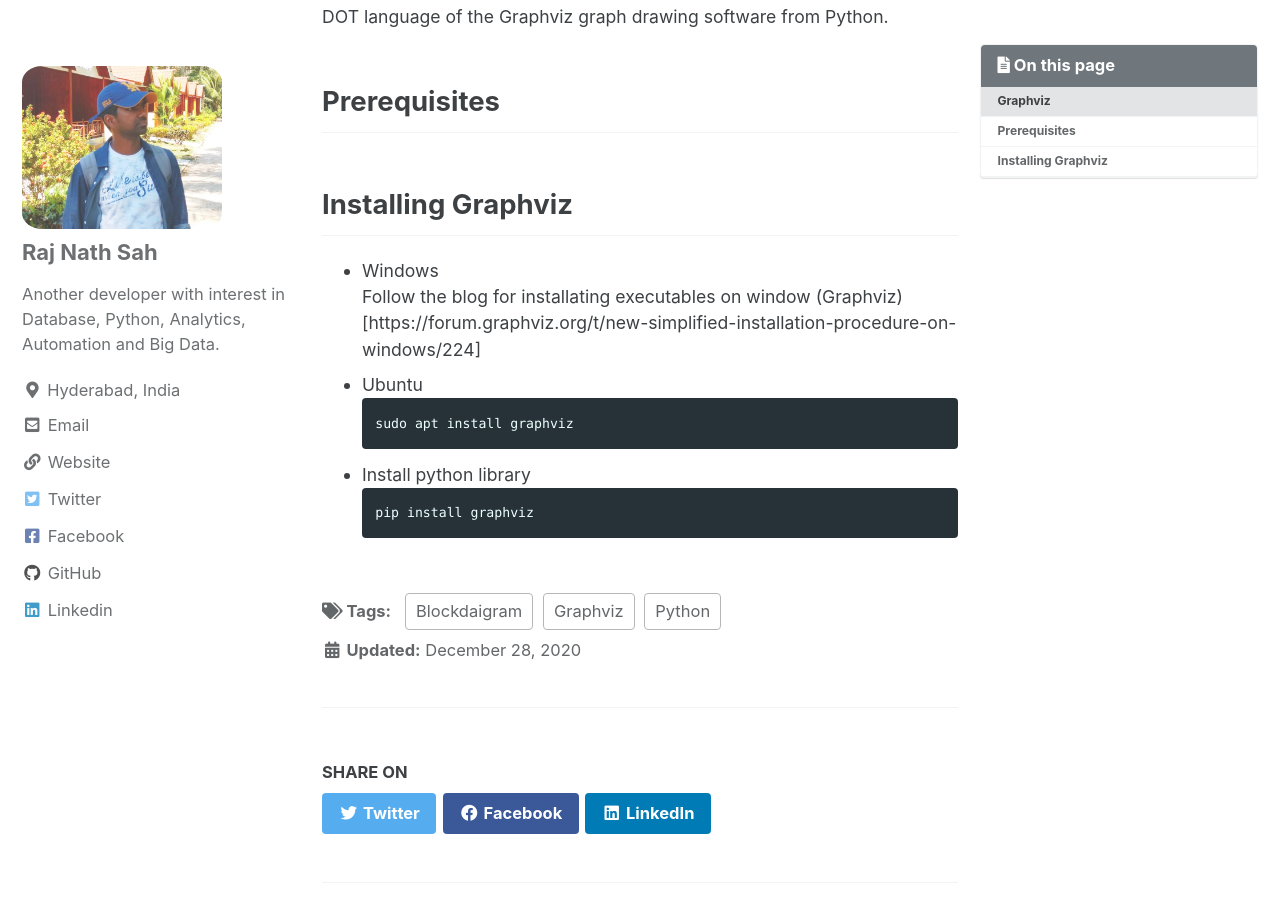
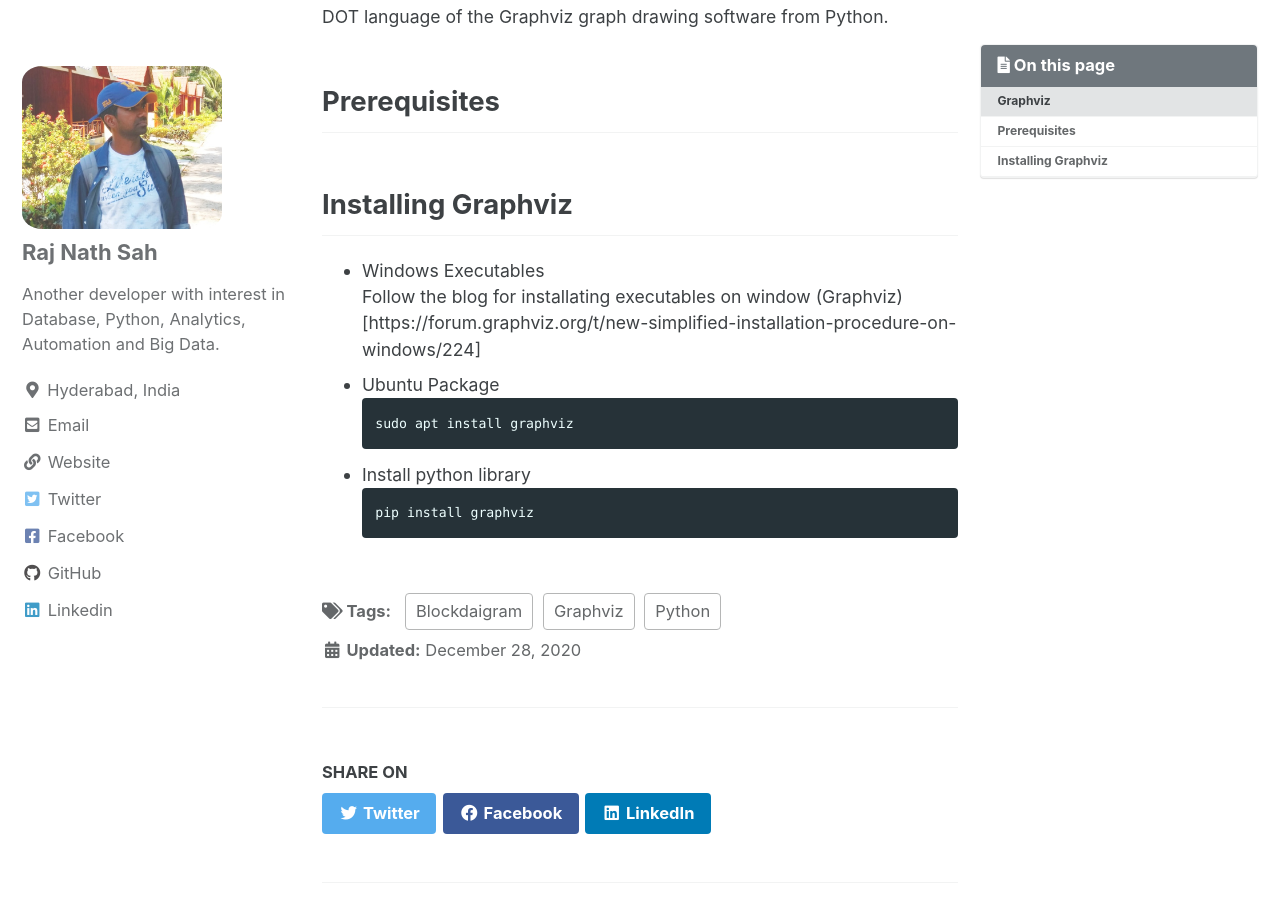
Before and after one commit to rajnathsah/rajnathsah.github.io, a Jekyll site: the page built from _posts/2020-12-28-graphviz.md, in a window 1280 px wide and 900 px high, scrolled down 407 px. Built offline with Jekyll 4.4.1, drawn with Linux system fonts in a browser that asks for light colours; cached includes are drawn as plain includes; comment, search, counter and statistics services are not loaded.

Commit message:
Update 2020-12-28-graphviz.md

````diff
--- a/_posts/2020-12-28-graphviz.md
+++ b/_posts/2020-12-28-graphviz.md
@@ -13,9 +13,9 @@ Graphviz facilitates the creation and rendering of graph descriptions in the DOT
 ## Prerequisites
 
 ## Installing Graphviz
-* Windows
+* Windows Executables
 Follow the blog for installating executables on window (Graphviz)[https://forum.graphviz.org/t/new-simplified-installation-procedure-on-windows/224]
-* Ubuntu
+* Ubuntu Package
 ```shell
 sudo apt install graphviz
 ```
````
